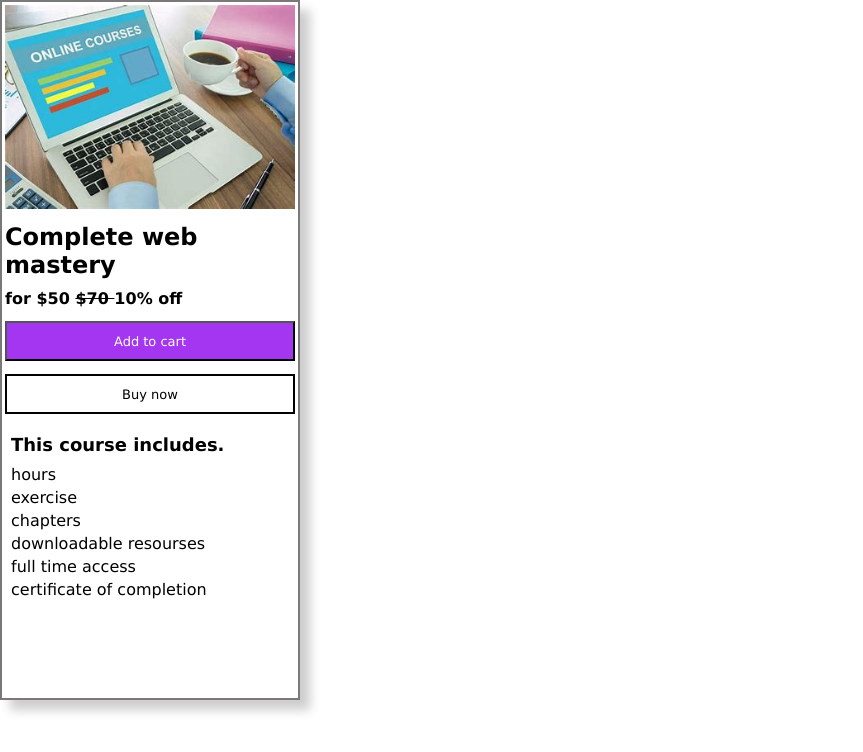
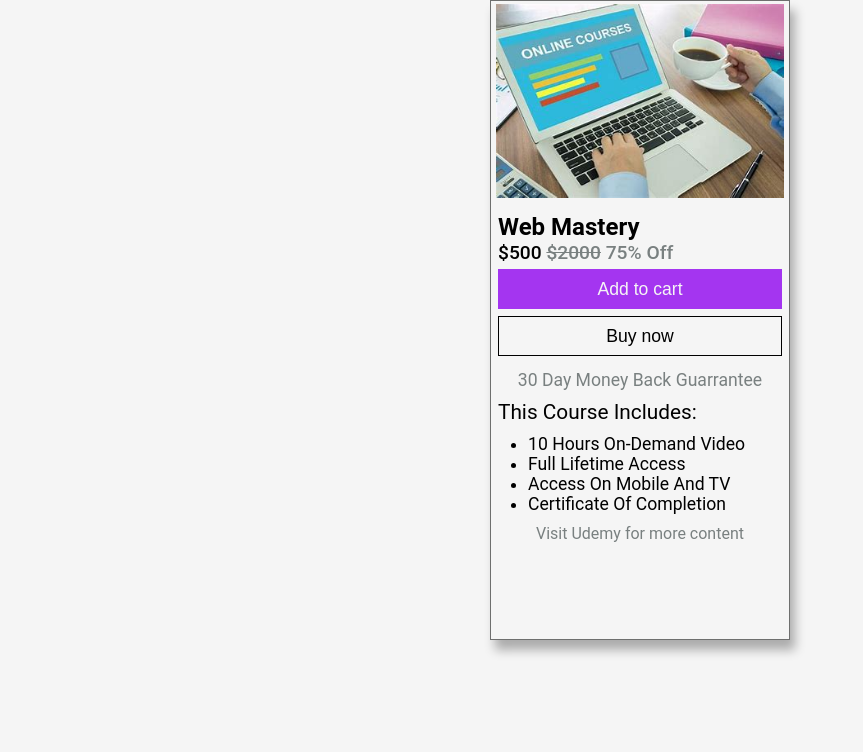
Before and after one commit to Muhammad-Ahmed94/InfoCard, a website: page index.html in a window 1280 px wide. Shown: the whole page, without its empty margins (0-863 px from the left). Drawn offline with Linux system fonts and the light colour scheme.

Commit message:
this is a course info card with course picture, course title, content and description

```diff
--- a/index.css
+++ /dev/null
@@ -1,81 +0,0 @@
-*{
-    margin: 0;
-    padding: 0;
-    box-sizing: border-box;
-    font-family: Verdana, Geneva, Tahoma, sans-serif;
-}
-
-
-.card-container{
-    height: 700px;
-    width: 300px;
-    padding: 3px;
-    display: flex;
-    flex-direction: column;
-    align-items: center;
-    border: 2px solid rgb(122, 120, 120);
-    box-shadow: 10px 10px 10px rgba(0, 0, 0, 0.2);
-}
-
-.card-image img{
-    width: 100%;
-    height: auto;
-    overflow:hidden;
-}
-
-.card-heading{
-    font-size: 16px;
-    margin: 10px 0;
-}
-
-.card-heading-main{
-    margin: 10px 0;
-
-}
-.card-buttons button{
-    display: flex;
-    flex-direction: column;
-    align-items: center;
-    justify-content: center;
-    margin: 13px 0;
-    width: 100%;
-    height: 40px;
-    font-size: 13px;
-    cursor: pointer;
-}
-
-.cart-button{
-    background-color: #a435f0;
-    color: white;
-}
-
-.cart-button:hover{
-    background-color: #8e2cc1;
-}
-
-.buy-button{
-    border: 2px solid black;
-    color: black;
-    background-color: white;
-}
-
-.buy-button:hover{
-    background-color: #f0f0f0;
-}
-
-.card-details{
-    margin-top: 20px;
-    padding-left: 6px;
-
-}
-
-.card-details-heading{
-    font-size: 18px;
-    margin-bottom: 10px;
-}
-
-.card-details-list li{
-    font-weight: 300;
-    margin: 4px 0;
-    list-style-type: disc;
-}
--- a/index.html
+++ b/index.html
@@ -1,48 +1,46 @@
 <!DOCTYPE html>
 <html lang="en">
 <head>
-    <meta charset="UTF-8" />
-    <meta name="viewport" content="width=device-width, initial-scale=1.0" />
-    <link
-      rel="shortcut icon"
-      href="./Assets/course-favicon.png"
-      type="image/x-icon"
-    />
-    <link rel="stylesheet" href="./index.css" />
-    <title>InfoCard</title>
+  <meta charset="UTF-8">
+  <meta name="viewport" content="width=device-width, initial-scale=1.0">
+  <link rel="shortcut icon" href="/Assets/course-favicon.png" type="image/x-icon">
+  <link rel="stylesheet" href="/css/style.css">
+  <title>Info Card</title>
+
 </head>
 <body>
-    <div class="card-container">
+  <div class="container">
     <div class="card-image">
-        <img class="image" src="./Assets/course-image.jpg" alt="course-image" />
+      <img src="/Assets/course-image.jpg" alt="course-image">
     </div>
 
     <div class="card-content">
       <div class="card-heading">
-          <h2 class="card-heading-main">Complete web mastery</h2>
-          <h4 class="card-price">
-            for $50 <strike>$70 </strike><span>10% off</span>
-          </h4>
+        <h1 class="card-heading-main">web mastery</h1>
+        <p class="card-heading-sub">$500 <span class="card-heading-sub_sub"><strike>$2000</strike> 75% off</span></p>
       </div>
 
+
     <div class="card-buttons">
-          <button class="cart-button">Add to cart</button>
-          <button class="buy-button">Buy now</button>
+      <button class="btn btn-cart">Add to cart</button>
+      <button class="btn btn-buy">Buy now</button>
     </div>
 
+    <p class="refund-text">30 day money back guarrantee</p>
+
     <div class="card-details">
-          <h2 class="card-details-heading">This course includes.</h2>
+      <h3 class="card-details-heading">this course includes:</h3>
 
       <ul class="card-details-list">
-            <li>hours</li>
-            <li>exercise</li>
-            <li>chapters</li>
-            <li>downloadable resourses</li>
-            <li>full time access</li>
-            <li>certificate of completion</li>
+        <li>10 hours on-demand video</li>
+        <li>Full lifetime access</li>
+        <li>Access on mobile and TV</li>
+        <li>Certificate of completion</li>
       </ul>
     </div>
   </div>
+
+  <p class="footer-text">Visit Udemy for more content</p>
   </div>
 </body>
 </html>
--- /dev/null
+++ b/sass/main.scss
@@ -0,0 +1,121 @@
+* {
+    margin: 0;
+    padding: 0;
+    box-sizing: border-box;
+}
+
+body {
+    font-family: 'Roboto', sans-serif;
+    background-color: #f5f5f5;
+    font-size: 10px;
+    position: relative;
+}
+
+.container {
+    border: 1px solid rgb(110, 111, 110);
+    height: 80vh;
+    width: 300px;
+    position: absolute;
+    left: 50%;
+    transform: translate(-50%, 0);
+    box-shadow: 5px 10px 10px rgba(0, 0, 0, 0.3);
+}
+
+img {
+    width: 100%;
+    height: 200px;
+    overflow: hidden;
+    padding: 3px 5px;
+    margin-bottom: 10px;
+}
+
+.card-content {
+    padding: 0 7px;
+    font-size: 1.1rem;
+    text-transform: capitalize;
+}
+
+
+
+.card-heading {
+    margin-bottom: 5px;
+
+    &-main {
+        font-size: 1.5rem;
+        font-weight: 700;
+    }
+
+    &-sub {
+        font-size: 1.2rem;
+        font-weight: 500;
+
+        &_sub {
+            color: rgb(121, 128, 128);
+        }
+    }
+}
+
+.card-buttons {
+    display: flex;
+    flex-direction: column;
+}
+
+.btn {
+    height: 40px;
+    width: 100%;
+    padding: 5px 3px;
+    font-size: 1.1rem;
+    cursor: pointer;
+
+    &-cart {
+        background-color: #a435f0;
+        color: #f5f5f5;
+        margin-bottom: 3px;
+        border: none;
+
+        &:hover {
+            background-color: #7f0f9e;
+        }
+    }
+
+    &-buy {
+        background-color: #f5f5f5;
+        color: #000;
+        margin: 4px 0;
+        border: 1px solid black;
+
+        &:hover {
+            background-color: #e0e0e0;
+        }
+    }
+}
+
+.refund-text {
+    font-size: 1.1rem;
+    text-align: center;
+    margin-top: 10px;
+    color: rgb(121, 128, 128);
+}
+
+.card-details {
+    text-transform: capitalize;
+
+    &-heading {
+        font-size: 1.3rem;
+        font-weight: 400;
+        margin: 10px 0;
+    }
+
+    &-list {
+        list-style-type: disc;
+        font-size: 1.1rem;
+        padding-left: 30px;
+    }
+}
+
+.footer-text {
+    font-size: 1rem;
+    text-align: center;
+    margin-top: 10px;
+    color: rgb(121, 128, 128);
+}
```
Also changed, not shown: package.json (added, +16 -0 lines), css/style.css (added), 1 other file. Lines whose indentation alone changed are shown as unchanged.
